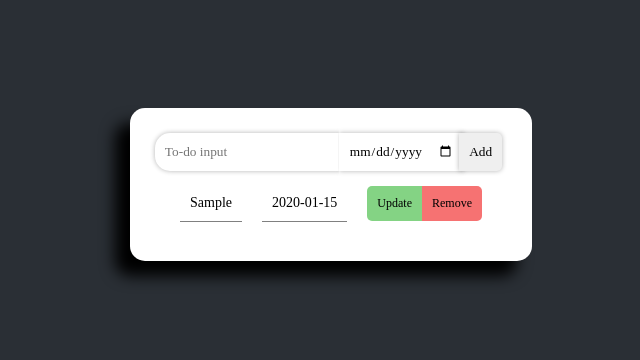
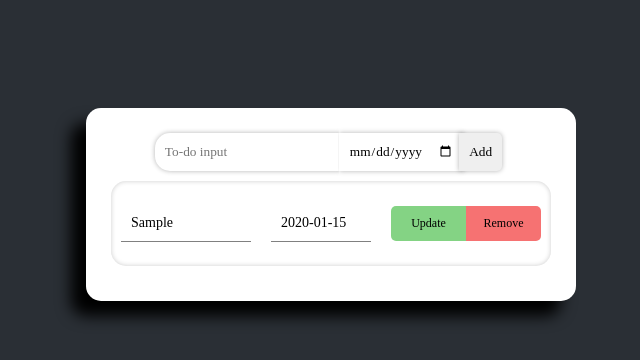
Before and after one commit to Far-Davari/ToDo-List-JS, a plain HTML site: page index.html in a window 1280 px wide. Both pictures are taken after typing "Sample", "2020-01-15" into the empty fields and a click on the button "Add". Shown: the whole page, without its empty margins (309-949 px from the left). Drawn offline with Linux system fonts and the light colour scheme.

Commit message:
Change todo list output appearance to grid.

```diff
--- a/styles/style.css
+++ b/styles/style.css
@@ -92,10 +92,17 @@ button {
 }
 
 .output {
-  display: flex;
+  display: grid;
+  grid-template-columns: 150px 120px 75px 75px;
   align-items: center;
   justify-content: center;
+
   font-size: 14px;
+
+  margin: 10px 0;
+  padding: 10px;
+  border-radius: 15px;
+  box-shadow:inset 0 0 5px rgba(0, 0, 0, 0.2);
 }
 
 .todo-added {
@@ -106,10 +113,6 @@ button {
 
 .output > button {
   font-size: 12px;
-}
-
-.todo-btns {
-
 }
 
 #update-btn {
```
